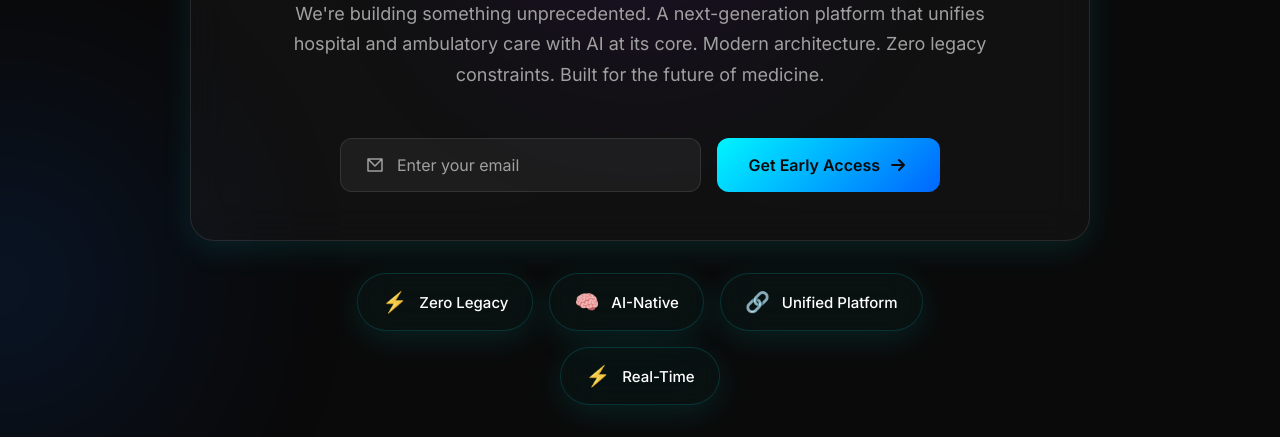
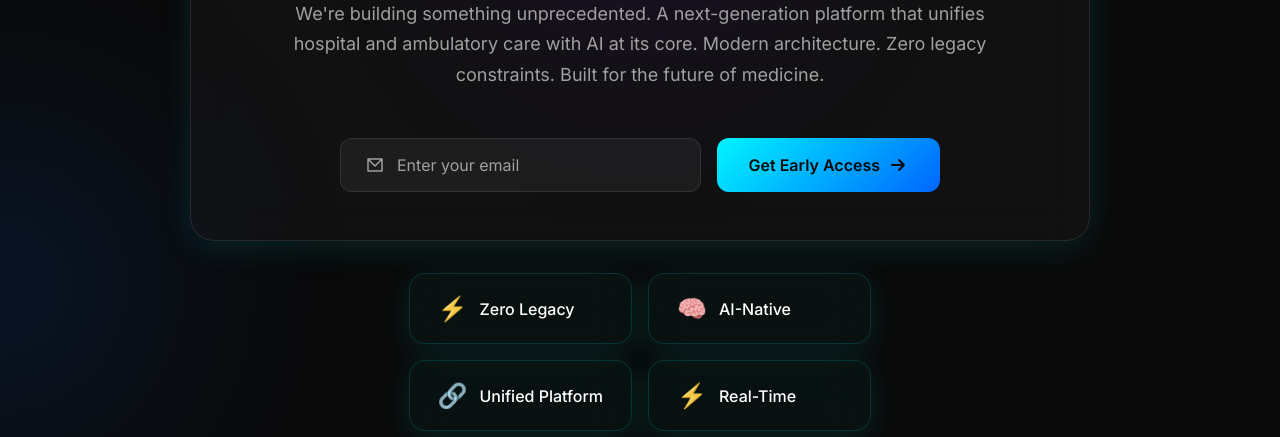
Before and after one commit to qyntec/qyntec.ai, a plain HTML site: page index.html in a window 1280 px wide. Shown: the part 515-952 px from the top of the page. Drawn offline with Linux system fonts and the light colour scheme.

Commit message:
Improve feature pills - 2-column grid layout, better proportions and spacing

```diff
--- a/styles.css
+++ b/styles.css
@@ -315,38 +315,40 @@ body {
 
 /* Compact Feature Pills */
 .features-grid-compact {
-    display: flex;
-    flex-wrap: wrap;
+    display: grid;
+    grid-template-columns: repeat(2, 1fr);
     gap: 1rem;
-    justify-content: center;
-    max-width: 700px;
-    margin: 0 auto 2rem;
+    max-width: 600px;
+    margin: 0 auto 2.5rem;
 }
 
 .feature-pill {
-    display: inline-flex;
+    display: flex;
     align-items: center;
     gap: 0.75rem;
-    padding: 1rem 1.5rem;
+    padding: 1.25rem 1.75rem;
     background: rgba(0, 245, 255, 0.03);
     border-color: rgba(0, 245, 255, 0.15);
-    border-radius: 50px;
-    font-size: 0.9375rem;
+    border-radius: 16px;
+    font-size: 1rem;
     font-weight: 500;
     color: var(--text-primary);
     transition: all 0.3s ease;
     white-space: nowrap;
+    justify-content: flex-start;
 }
 
 .feature-pill:hover {
     background: rgba(0, 245, 255, 0.08);
     border-color: rgba(0, 245, 255, 0.3);
     transform: translateY(-2px);
+    box-shadow: 0 8px 24px rgba(0, 245, 255, 0.15);
 }
 
 .feature-icon-small {
-    font-size: 1.25rem;
+    font-size: 1.5rem;
     filter: grayscale(0.2);
+    flex-shrink: 0;
 }
 
 /* Teaser Card */
@@ -576,12 +578,14 @@ body {
     }
 
     .features-grid-compact {
+        grid-template-columns: 1fr;
         gap: 0.75rem;
+        max-width: 400px;
     }
 
     .feature-pill {
-        padding: 0.875rem 1.25rem;
-        font-size: 0.875rem;
+        padding: 1rem 1.5rem;
+        font-size: 0.9375rem;
     }
 
     .teaser-card {
```
